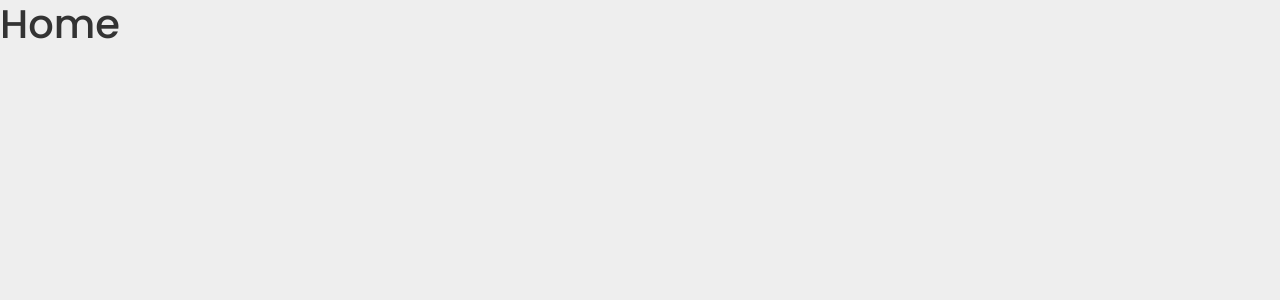
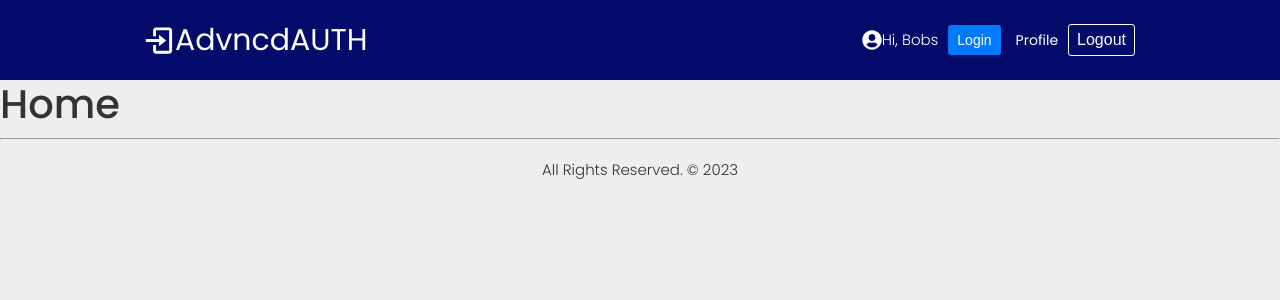
Before and after one commit to BorisLabianca/advanced-auth-app-front, a React (Vite) app: page / in a window 1280 px wide. Shown: the top 300 px of the page. Built offline with nearby package versions, Linux system fonts and the light colour scheme.

Commit message:
created header and footer components

```diff
--- a/src/App.jsx
+++ b/src/App.jsx
@@ -1,13 +1,17 @@
 import { BrowserRouter as Router, Routes, Route } from "react-router-dom";
 import Home from "./pages/home/Home";
+import Header from "./components/header/Header";
+import Footer from "./components/footer/Footer";
 
 function App() {
   return (
     <>
       <Router>
+        <Header />
         <Routes>
           <Route path="/" element={<Home />} />
         </Routes>
+        <Footer />
       </Router>
     </>
   );
--- /dev/null
+++ b/src/components/footer/Footer.jsx
@@ -0,0 +1,14 @@
+import React from "react";
+
+const Footer = () => {
+  return (
+    <>
+      <hr className="--color-dark" />
+      <div className="--flex-center --py2 --bg-grey">
+        <p>All Rights Reserved. &copy; 2023</p>
+      </div>
+    </>
+  );
+};
+
+export default Footer;
--- /dev/null
+++ b/src/components/header/Header.jsx
@@ -0,0 +1,46 @@
+import { BiLogIn } from "react-icons/bi";
+import { FaUserCircle } from "react-icons/fa";
+import "./Header.scss";
+import { Link, NavLink, useNavigate } from "react-router-dom";
+
+const activeLink = ({ isActive }) => (isActive ? "active" : "");
+
+const Header = () => {
+  const navigate = useNavigate();
+  const goHome = () => {
+    navigate("/");
+  };
+
+  return (
+    <header className="header">
+      <nav>
+        <div className="logo" onClick={goHome}>
+          <BiLogIn size={35} />
+          <span>AdvncdAUTH</span>
+        </div>
+
+        <ul className="home-links">
+          <li className="--flex-center">
+            <FaUserCircle size={20} />
+            <p className="--color-white">Hi, Bobs</p>
+          </li>
+          <li>
+            <button className="--btn --btn-primary">
+              <Link to="/login">Login</Link>
+            </button>
+          </li>
+          <li>
+            <NavLink to="/profile" className={activeLink}>
+              Profile
+            </NavLink>
+          </li>
+          <li>
+            <button className="--btn --btn-secondary">Logout</button>
+          </li>
+        </ul>
+      </nav>
+    </header>
+  );
+};
+
+export default Header;
--- /dev/null
+++ b/src/components/header/Header.scss
@@ -0,0 +1,42 @@
+.header {
+  background-color: #030b6b;
+  height: 8rem;
+
+  display: flex;
+  justify-content: center;
+  align-items: center;
+  // max-width: 1000px;
+  width: 100%;
+  margin: 0 auto;
+  padding: 0 20px 20px 20px;
+
+  & nav {
+    width: 100%;
+    max-width: 1000px;
+    color: #fff;
+    display: flex;
+    justify-content: space-between;
+    align-items: center;
+
+    & > .logo {
+      color: #fff;
+      display: flex;
+      justify-content: center;
+      align-items: center;
+      font-size: 3rem;
+      cursor: pointer;
+    }
+  }
+}
+.home-links {
+  display: flex;
+  justify-content: center;
+  align-items: center;
+  & li a {
+    color: #fff;
+  }
+  & > * {
+    margin-left: 1rem;
+    color: #fff;
+  }
+}
```
